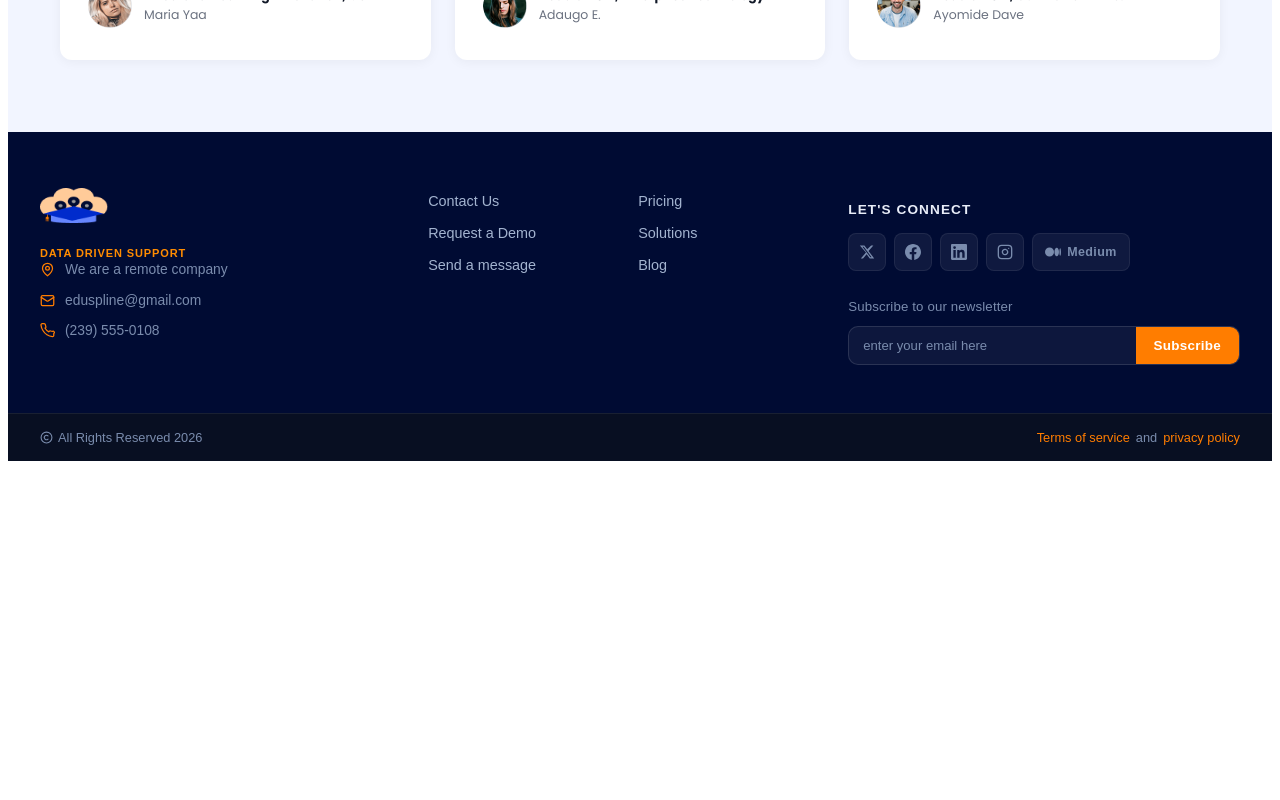
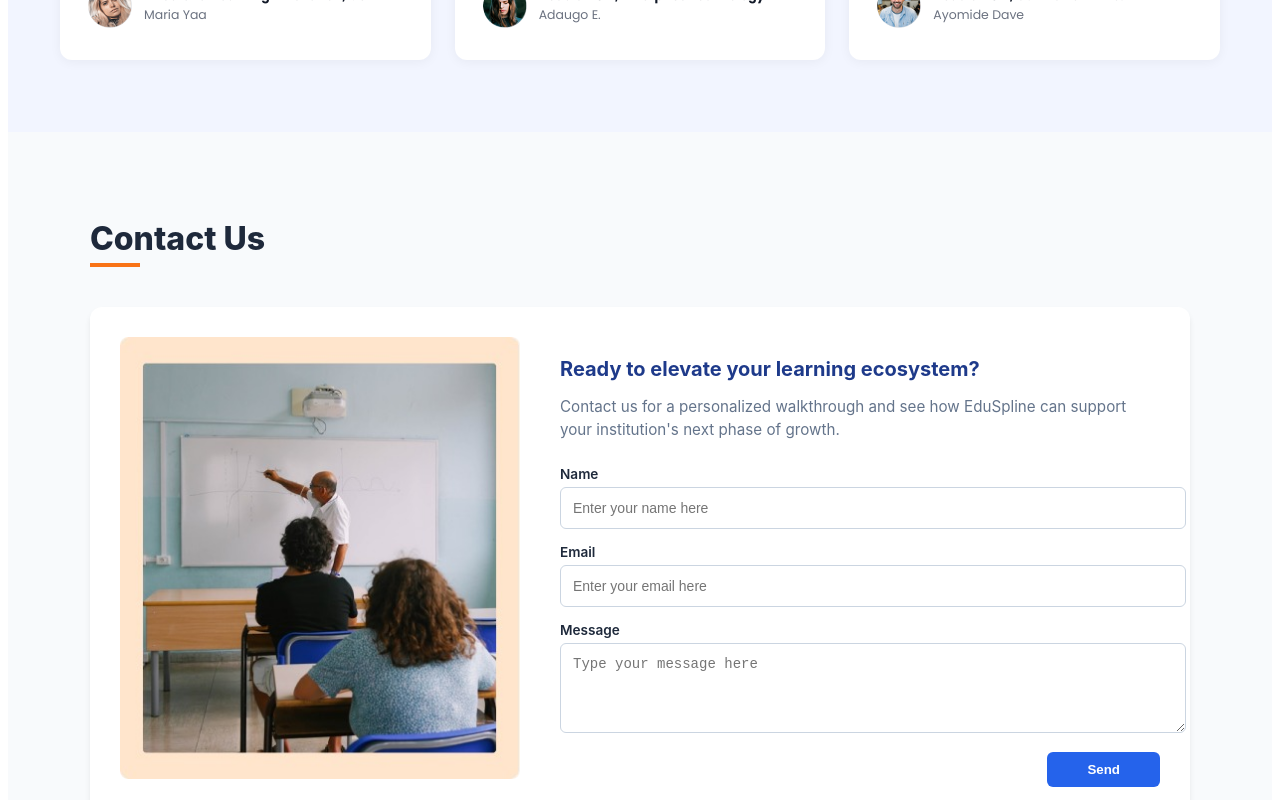
Before and after one commit to Tech4dev-Group-55/Eduspline-frontend, a React (Vite) app: page / in a window 1280 px wide. Shown: the part 1440-2240 px from the top of the page. Before the commit the page ends 1909 px from the top, so only its background shows below. Built offline with nearby package versions, Linux system fonts and the light colour scheme.

Commit message:
added contact us component

```diff
--- /dev/null
+++ b/src/components/Contactus/ContactUs.css
@@ -0,0 +1,115 @@
+.contact-section {
+  padding: 60px 20px;
+  background-color: #f8fafc; /* Light background to match the project */
+  font-family: 'Inter', sans-serif;
+}
+
+.contact-container {
+  max-width: 1100px;
+  margin: 0 auto;
+}
+
+.contact-title {
+  font-size: 2rem;
+  font-weight: 800;
+  color: #1e293b;
+  margin-bottom: 5px;
+}
+
+.contact-underline {
+  width: 50px;
+  height: 4px;
+  background-color: #f97316; /* Orange underline from Figma */
+  margin-bottom: 40px;
+}
+
+.contact-content {
+  display: flex;
+  gap: 40px;
+  align-items: flex-start;
+  background: white;
+  padding: 30px;
+  border-radius: 12px;
+  box-shadow: 0 4px 6px -1px rgb(0 0 0 / 0.1);
+}
+
+.contact-image-container {
+  flex: 1;
+}
+
+.contact-image {
+  width: 100%;
+  height: auto;
+  border-radius: 8px;
+  object-fit: cover;
+}
+
+.contact-form-container {
+  flex: 1.5;
+  text-align: left;
+}
+
+.form-heading {
+  color: #1e3a8a;
+  font-size: 1.25rem;
+  font-weight: 700;
+  margin-bottom: 10px;
+}
+
+.form-subtext {
+  color: #64748b;
+  font-size: 0.95rem;
+  line-height: 1.5;
+  margin-bottom: 25px;
+}
+
+.contact-form {
+  display: flex;
+  flex-direction: column;
+  gap: 15px;
+}
+
+.input-group label {
+  display: block;
+  font-weight: 600;
+  font-size: 0.85rem;
+  color: #1e293b;
+  margin-bottom: 5px;
+}
+
+.input-group input,
+.input-group textarea {
+  width: 100%;
+  padding: 12px;
+  border: 1px solid #cbd5e1;
+  border-radius: 6px;
+  font-size: 14px;
+  outline-color: #3b82f6;
+}
+
+.send-button {
+  align-self: flex-end;
+  background-color: #2563eb;
+  color: white;
+  padding: 10px 40px;
+  border: none;
+  border-radius: 6px;
+  font-weight: 600;
+  cursor: pointer;
+  transition: background 0.3s;
+}
+
+.send-button:hover {
+  background-color: #1d4ed8;
+}
+
+/* RESPONSIVENESS */
+@media (max-width: 768px) {
+  .contact-content {
+    flex-direction: column;
+  }
+
+  .send-button {
+    width: 100%;
+  }
+}
--- /dev/null
+++ b/src/components/Contactus/ContactUs.jsx
@@ -0,0 +1,91 @@
+import React, { useState } from 'react';
+import './ContactUs.css';
+import ContactusImage from "/images/ContactImage.jpeg";
+
+const ContactUs = () => {
+  const [formData, setFormData] = useState({
+    name: '',
+    email: '',
+    message: ''
+  });
+
+  const handleChange = (e) => {
+    setFormData({ ...formData, [e.target.name]: e.target.value });
+  };
+
+  const handleSubmit = (e) => {
+    e.preventDefault();
+    console.log('Form Submitted:', formData);
+    alert('Thank you for contacting EduSpline!');
+  };
+
+  return (
+    <section className="contact-section">
+      <div className="contact-container">
+        <h2 className="contact-title">Contact Us</h2>
+        <div className="contact-underline"></div>
+
+        <div className="contact-content">
+          {/* Left Side: Image Placeholder */}
+          <div className="contact-image-container">
+            <img
+              src={ContactusImage}
+              alt="Classroom"
+              className="contact-image"
+            />
+          </div>
+
+          {/* Right Side: Form */}
+          <div className="contact-form-container">
+            <h3 className="form-heading">Ready to elevate your learning ecosystem?</h3>
+            <p className="form-subtext">
+              Contact us for a personalized walkthrough and see how EduSpline can support your institution's next phase of growth.
+            </p>
+
+            <form className="contact-form" onSubmit={handleSubmit}>
+              <div className="input-group">
+                <label>Name</label>
+                <input
+                  type="text"
+                  name="name"
+                  placeholder="Enter your name here"
+                  value={formData.name}
+                  onChange={handleChange}
+                  required
+                />
+              </div>
+
+              <div className="input-group">
+                <label>Email</label>
+                <input
+                  type="email"
+                  name="email"
+                  placeholder="Enter your email here"
+                  value={formData.email}
+                  onChange={handleChange}
+                  required
+                />
+              </div>
+
+              <div className="input-group">
+                <label>Message</label>
+                <textarea
+                  name="message"
+                  placeholder="Type your message here"
+                  rows="4"
+                  value={formData.message}
+                  onChange={handleChange}
+                  required
+                ></textarea>
+              </div>
+
+              <button type="submit" className="send-button">Send</button>
+            </form>
+          </div>
+        </div>
+      </div>
+    </section>
+  );
+};
+
+export default ContactUs;
--- a/src/pages/Home/Home.jsx
+++ b/src/pages/Home/Home.jsx
@@ -4,6 +4,7 @@ import Hero from '../../components/Hero/Hero';
 import Stat from '../../components/Stat/Stat';
 import About from '../../components/About/About';
 import Testimonials from '../../components/Testimonial/Testimonials';
+import ContactUs from '../../components/Contactus/ContactUs';
 import Footer from "../../components/Footer/Footer";
 
 const Home = () => {
@@ -14,6 +15,7 @@ const Home = () => {
       <Stat />
       <About />
       <Testimonials />
+      <ContactUs />
       <Footer />
     </div>
   );
```
Also changed, not shown: public/images/ContactImage.jpeg (added).
